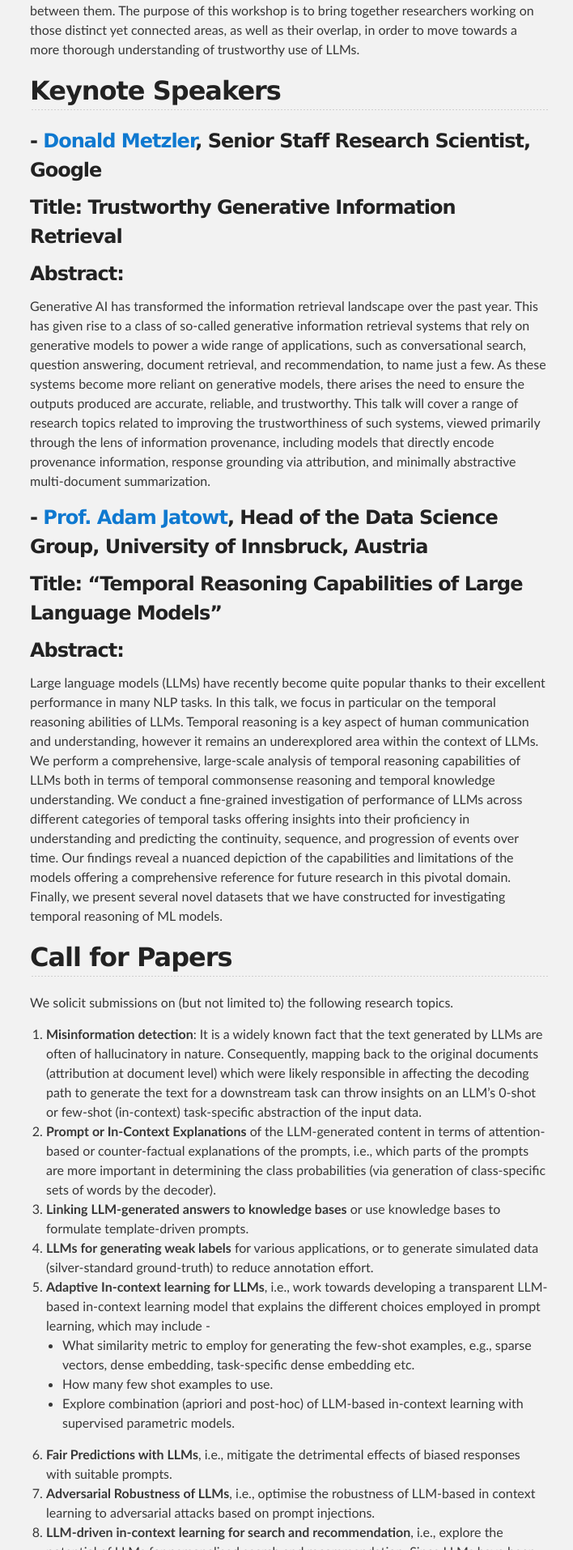
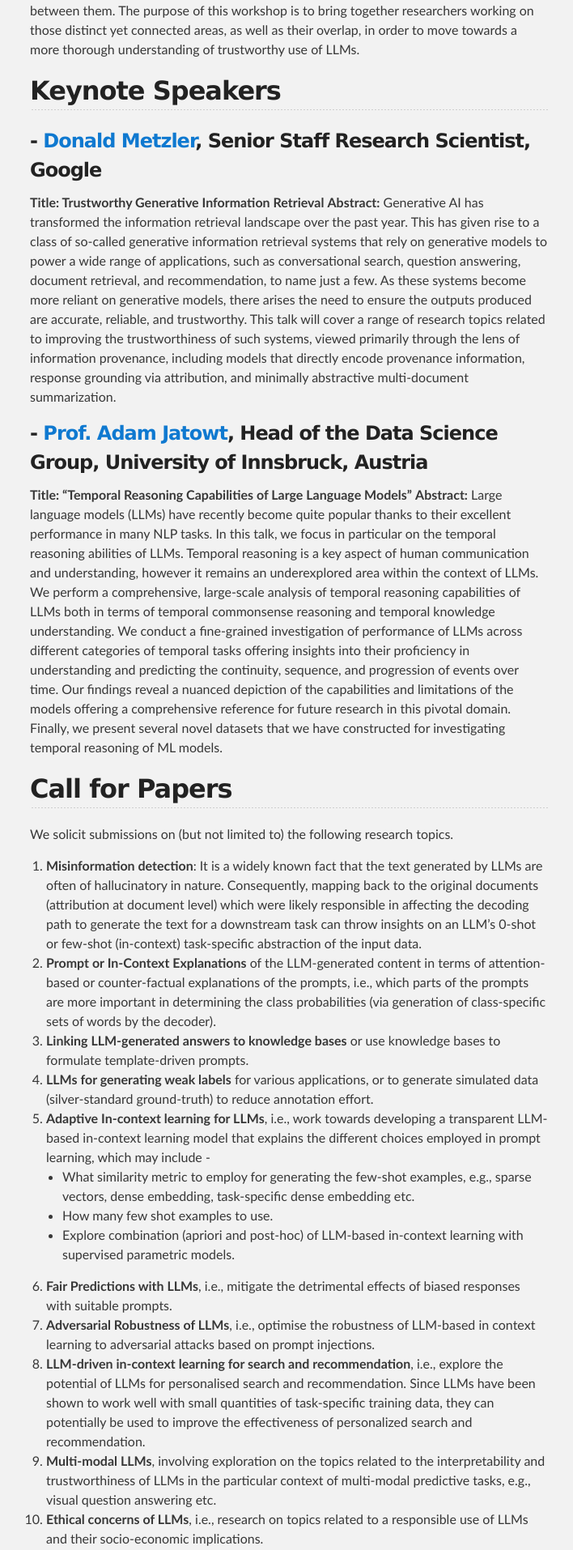
Before and after one commit to gdebasis/llmit, a Jekyll site: the page built from index.md, in a window 1280 px wide. Shown: the part 1286-3200 px from the top of the page at 81% size, without its empty margins (283-991 px from the left). Built offline with Jekyll 4.4.1, drawn with Linux system fonts in a browser that asks for light colours.

Commit message:
Update index.md

```diff
--- a/index.md
+++ b/index.md
@@ -25,15 +25,13 @@
 
 ### - [Donald Metzler](https://research.google/people/DonaldMetzler/), Senior Staff Research Scientist, Google
 
-### Title: Trustworthy Generative Information Retrieval
-### Abstract:
-Generative AI has transformed the information retrieval landscape over the past year. This has given rise to a class of so-called generative information retrieval systems that rely on generative models to power a wide range of applications, such as conversational search, question answering, document retrieval, and recommendation, to name just a few. As these systems become more reliant on generative models, there arises the need to ensure the outputs produced are accurate, reliable, and trustworthy. This talk will cover a range of research topics related to improving the trustworthiness of such systems, viewed primarily through the lens of information provenance, including models that directly encode provenance information, response grounding via attribution, and minimally abstractive multi-document summarization.
+**Title: Trustworthy Generative Information Retrieval**
+**Abstract:** Generative AI has transformed the information retrieval landscape over the past year. This has given rise to a class of so-called generative information retrieval systems that rely on generative models to power a wide range of applications, such as conversational search, question answering, document retrieval, and recommendation, to name just a few. As these systems become more reliant on generative models, there arises the need to ensure the outputs produced are accurate, reliable, and trustworthy. This talk will cover a range of research topics related to improving the trustworthiness of such systems, viewed primarily through the lens of information provenance, including models that directly encode provenance information, response grounding via attribution, and minimally abstractive multi-document summarization.
 
 ### - [Prof. Adam Jatowt](https://adammo12.github.io/adamjatowt/), Head of the Data Science Group, University of Innsbruck, Austria
 
-### Title: "Temporal Reasoning Capabilities of Large Language Models"
-### Abstract:
-Large language models (LLMs) have recently become quite popular thanks to their excellent performance in many NLP tasks. In this talk, we focus in particular on the temporal reasoning abilities of LLMs. Temporal reasoning is a key aspect of human communication and understanding, however it remains an underexplored area within the context of LLMs. We perform a comprehensive, large-scale analysis of temporal reasoning capabilities of LLMs both in terms of temporal commonsense reasoning and temporal knowledge understanding. We conduct a fine-grained investigation of performance of LLMs across different categories of temporal tasks offering insights into their proficiency in understanding and predicting the continuity, sequence, and progression of events over time. Our findings reveal a nuanced depiction of the capabilities and limitations of the models offering a comprehensive reference for future research in this pivotal domain. Finally, we present several novel datasets that we have constructed for investigating temporal reasoning of ML models.
+**Title: "Temporal Reasoning Capabilities of Large Language Models"**
+**Abstract:** Large language models (LLMs) have recently become quite popular thanks to their excellent performance in many NLP tasks. In this talk, we focus in particular on the temporal reasoning abilities of LLMs. Temporal reasoning is a key aspect of human communication and understanding, however it remains an underexplored area within the context of LLMs. We perform a comprehensive, large-scale analysis of temporal reasoning capabilities of LLMs both in terms of temporal commonsense reasoning and temporal knowledge understanding. We conduct a fine-grained investigation of performance of LLMs across different categories of temporal tasks offering insights into their proficiency in understanding and predicting the continuity, sequence, and progression of events over time. Our findings reveal a nuanced depiction of the capabilities and limitations of the models offering a comprehensive reference for future research in this pivotal domain. Finally, we present several novel datasets that we have constructed for investigating temporal reasoning of ML models.
 
 ## Call for Papers
 
```
